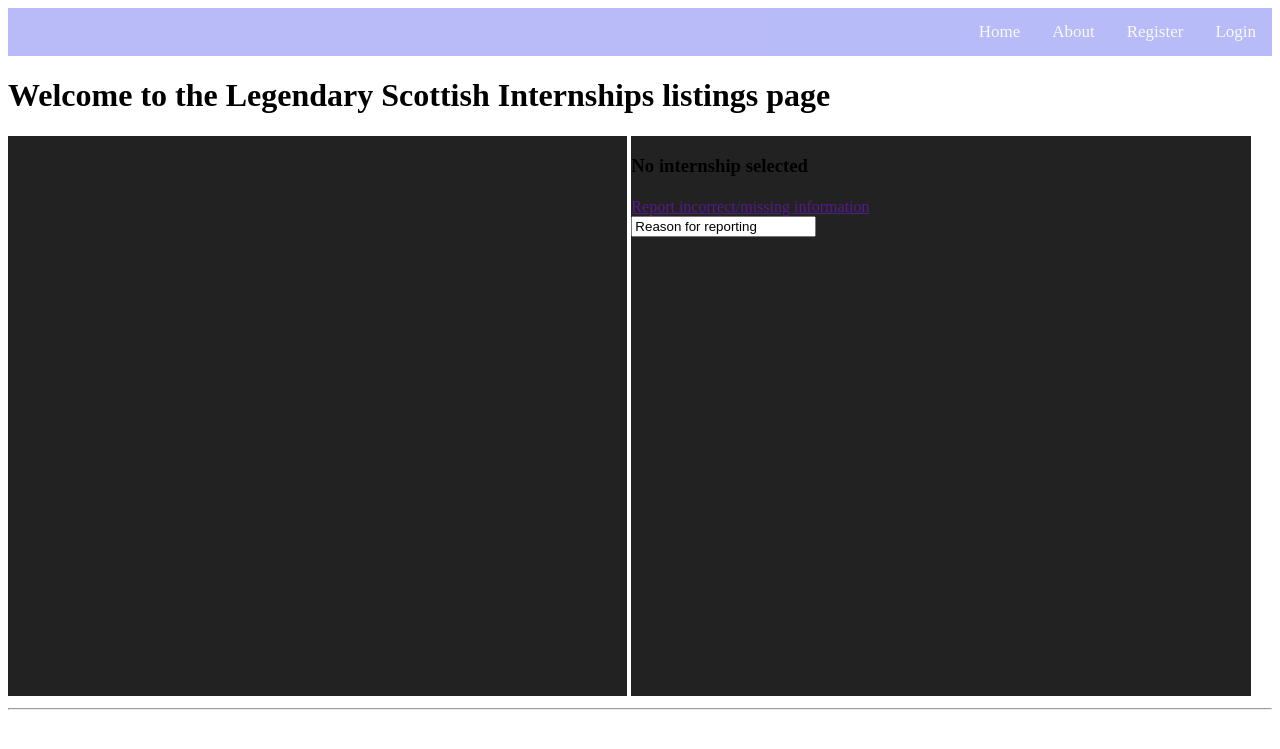
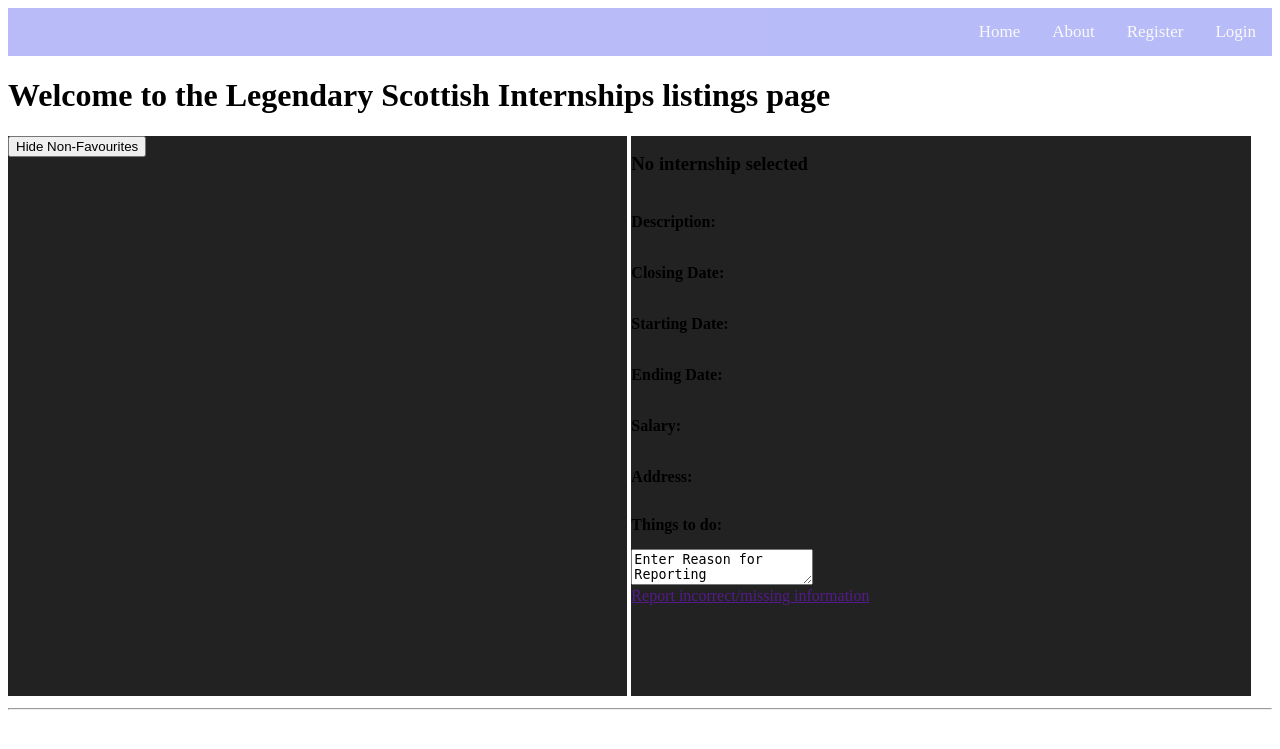
Before and after one commit to Guitarosaurus/LegendaryScottishInternships, a Django app: page /legendary/listings/ in a window 1280 px wide. Shown: the top 749 px of the page. Run offline with Django 3.2, Linux system fonts and the light colour scheme; data that the repository does not hold is empty.

Commit message:
Finished Listings Page

```diff
--- a/static/js/legendary_listings.js
+++ b/static/js/legendary_listings.js
@@ -1,4 +1,10 @@
 $(document).ready( function() {
+    $(".listing").each(
+        function(index, item) {
+            $(item).children("button.favourite").html(localStorage.getItem($(this).children("p.name").html() + "_is_favourite") === "true" ? "unfavourite":"favourite")
+
+        }
+    );
     $('.listing').click(
         function() {
             $("#name").html($(this).children("p.name").html());
@@ -9,12 +15,54 @@ $(document).ready( function() {
             $("#enddate").html($(this).children("div.hidden").children("p.enddate").html());
             $("#salary").html($(this).children("div.hidden").children("p.salary").html());
             $("#address").html($(this).children("div.hidden").children("p.address").html());
-            $("#checklist").html($(this).children("div.hidden").children("p.checklist").html());
+            $("#checklist").html('<label><input class="checklistbox" type="checkbox"> <p style="display: inline-block">' + $(this).children("div.hidden").children("p.checklist").html().replace(/\n/g, '</p></label></br><label><input class="checklistbox" type="checkbox"> <p style="display: inline-block">') + '</p></label>');
+            $(".checklistbox").each(
+                function(index, item) {
+                    $(item).prop('checked', localStorage.getItem($(item).parent().children("p").html()) === "true");
+                }
+            );
         }
     );
+    $('.favourite').click(
+        function() {
+            if ($(this).html() === "favourite") {
+                localStorage.setItem($(this).parent().children("p.name").html() + "_is_favourite", true);
+                $(this).html("unfavourite");
+            } else {
+                localStorage.setItem($(this).parent().children("p.name").html() + "_is_favourite", false);
+                $(this).html("favourite");
+            }
+        }
+    );
+    $("#checklist").on('change', 'input', function(){
+        localStorage.setItem($(this).parent().children("p").html(), $(this).is(":checked"));
+        console.log(localStorage.getItem($(this).parent().children("p").html()));
+    });
     $("#report").click(
         function() {
-            $(this).attr("href","../about/" + $("#name").html() + "/" + $("#report_reason").val() + "/report")
+            $(this).attr("href","../about/" + $("#name").html() + "/" + $("#report_reason").val().replace(/\n/g, '%0A') + "/report");
+        }
+    );
+    let nonFavouritesShown = false;
+    $("#hide-non-favourites").click(
+        function() {
+            if (nonFavouritesShown) {
+                $(".listing").each(
+                    function(index, item) {
+                        $(item).css("display", "block");
+                        $("#hide-non-favourites").html("Hide Non-Favourites");
+                        nonFavouritesShown = false;
+                    }
+                );
+            } else {
+                $(".listing").each(
+                    function(index, item) {
+                        $(item).css("display", localStorage.getItem($(this).children("p.name").html() + "_is_favourite") === "true" ? "block":"none");
+                        $("#hide-non-favourites").html("Show Non-Favourites");
+                        nonFavouritesShown = true;
+                    }
+                );
+            }
         }
     );
 });
--- a/templates/legendary/listings.html
+++ b/templates/legendary/listings.html
@@ -12,10 +12,13 @@ Homepage
 </div>
 
 <div class="split listings">
+    <button id="hide-non-favourites">Hide Non-Favourites</button>
     {% for listing in listings %}
         <div class="listing">
-            <p class="name">{{ listing.name }}</p>
-            <div class="hidden" style="display: none;">
+            <p class="name" style="display: inline-block">{{ listing.name }}</p>
+            <p style="display: inline-block"> </p>
+            <button class="favourite" style="display: inline-block">Favourite</button>
+            <div class="hidden" style="display: none">
                 <p class="company">{{ listing.company_id }}</p>
                 <p class="description">{{ listing.description }}</p>
                 <p class="closedate">{{ listing.closing_date }}</p>
@@ -33,15 +36,22 @@ Homepage
     <div class="details">
         <h3 id="name">No internship selected</h3>
         <h4 id="company"></h4>
-        <p id="description"></p>
-        <p id="closedate"></p>
-        <p id="startdate"></p>
-        <p id="enddate"></p>
-        <p id="salary"></p>
-        <p id="address"></p>
+        <p style="display: inline-block"><strong>Description: </strong></p>
+        <p id="description" style="display: inline-block"></p></br>
+        <p style="display: inline-block"><strong>Closing Date: </strong></p>
+        <p id="closedate" style="display: inline-block"></p></br>
+        <p style="display: inline-block"><strong>Starting Date: </strong></p>
+        <p id="startdate" style="display: inline-block"></p></br>
+        <p style="display: inline-block"><strong>Ending Date: </strong></p>
+        <p id="enddate" style="display: inline-block"></p></br>
+        <p style="display: inline-block"><strong>Salary: </strong></p>
+        <p id="salary" style="display: inline-block"></p></br>
+        <p style="display: inline-block"><strong>Address: </strong></p>
+        <p id="address" style="display: inline-block"></p></br>
+        <p><strong>Things to do: </strong></p>
         <p id="checklist"></p>
-        <a id="report" href="">Report incorrect/missing information</a></br>
-        <input id="report_reason" value="Reason for reporting" type="text">
+        <textarea id="report_reason" type="text">Enter Reason for Reporting</textarea></br>
+        <a id="report" href="">Report incorrect/missing information</a>
     </div>
 </div>
 
@@ -51,7 +61,8 @@ Homepage
     height: 70vh;
     width: 49%;
     background-color: #222222;
-    overflow: scroll;
+    overflow-y: scroll;
+    line-height: 1;
 }
 .listing {
     background-color: #303030;
```
